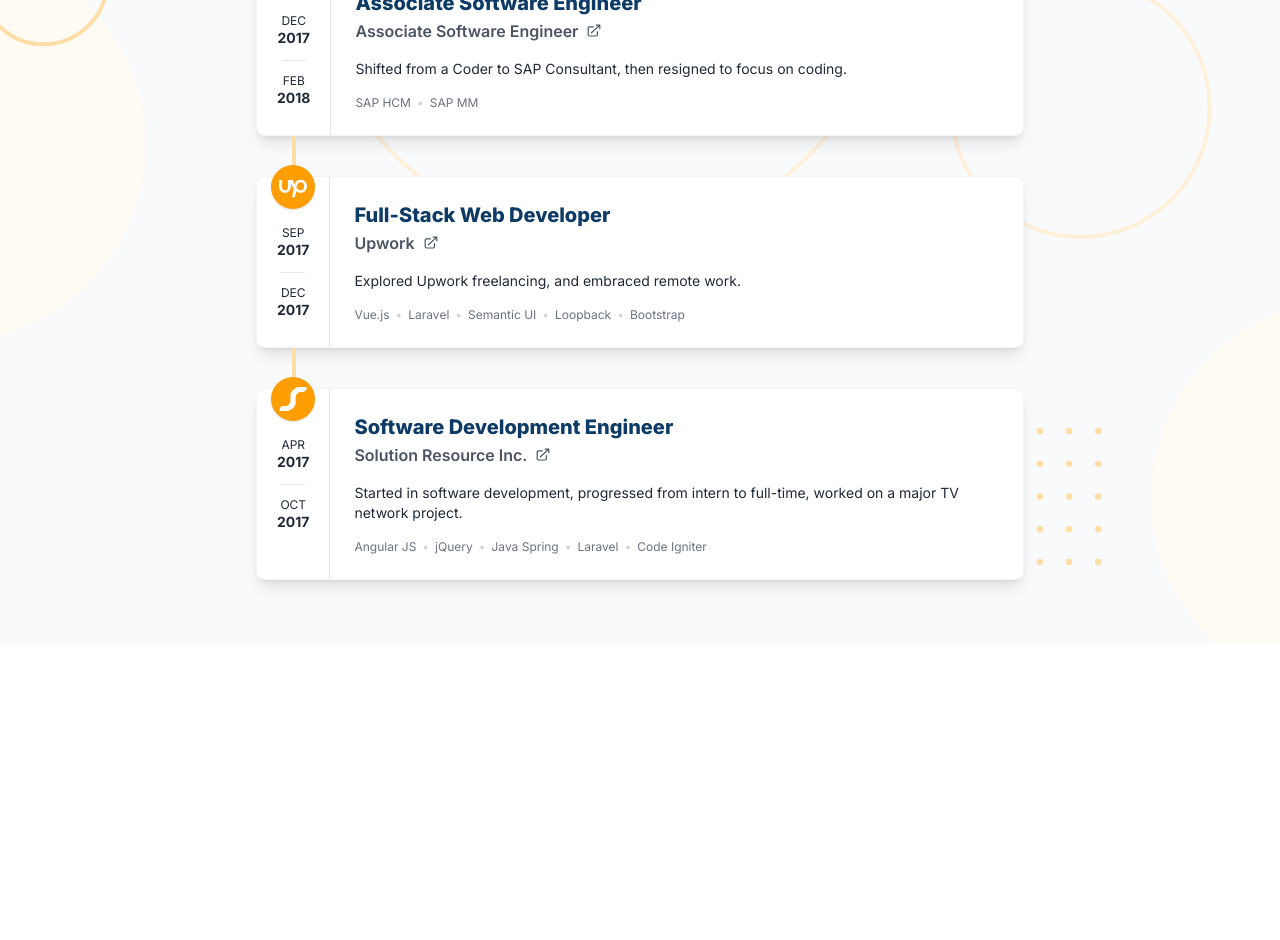
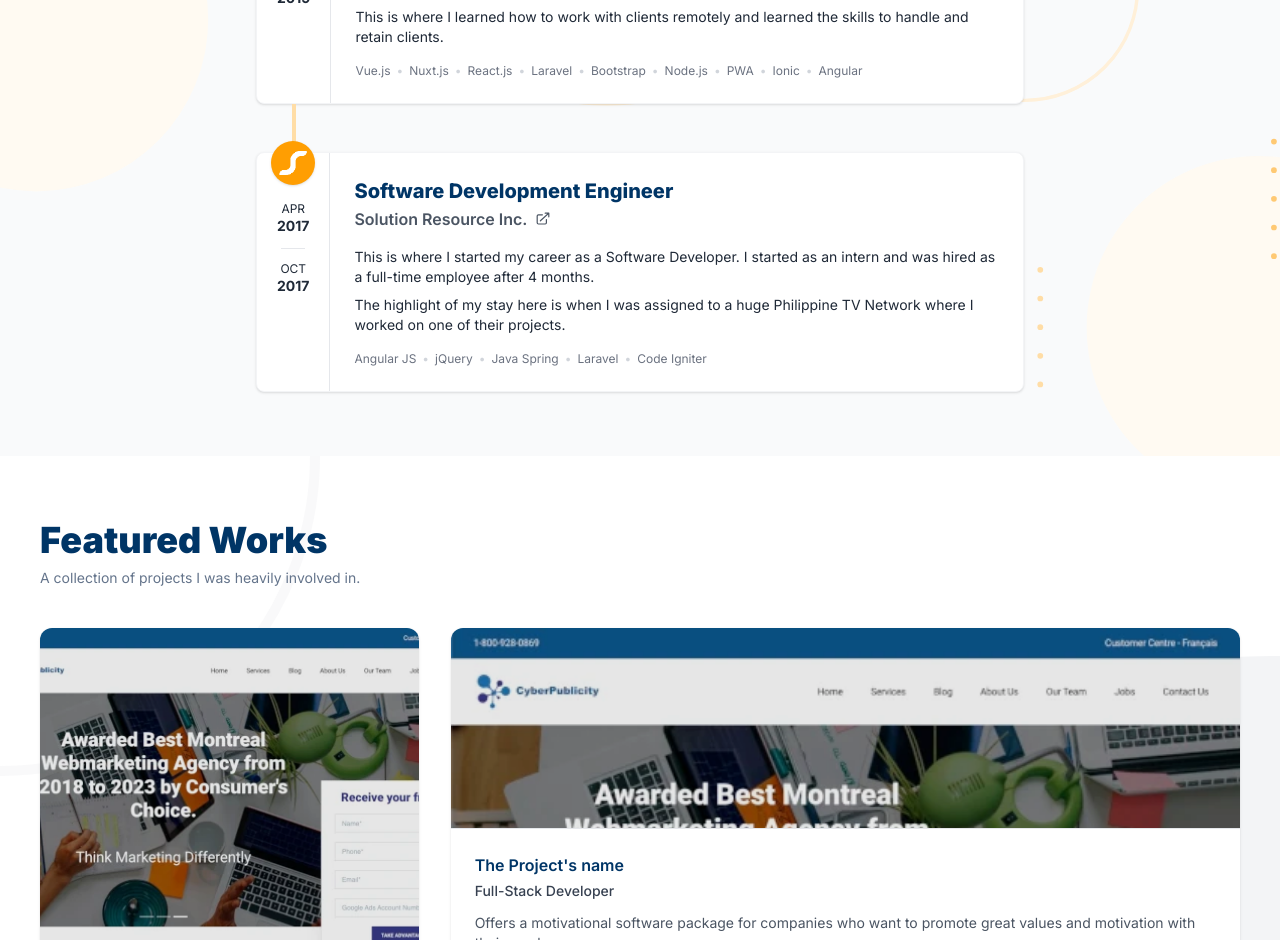
Before and after one commit to erwinmesi/v2.mesi.dev, a Next.js app: page / in a window 1280 px wide. Shown: the part 3000-3940 px from the top of the page. Built offline with nearby package versions, Linux system fonts and the light colour scheme.

Commit message:
feat(home): projects ui

```diff
--- /dev/null
+++ b/app/components/HomeProjects.tsx
@@ -0,0 +1,71 @@
+import { projects } from '@/app/configs/projects'
+import { Fragment } from 'react'
+import cn from 'classnames'
+import Dot from '@/app/components/shared/Dot'
+import SymbolCircle from '@/app/components/shared/SymbolCircle'
+
+function HomeProjects() {
+  return (
+    <section id="home-projects" className="bg-white relative overflow-hidden">
+      <SymbolCircle svgClass="border-[10px] border-gray-100 !opacity-100 md:!opacity-50 w-[50%] left-0 top-0 -translate-x-1/2 -translate-y-1/2" />
+      <SymbolCircle svgClass="bg-gray-200 lg:bg-gray-100 !opacity-100 w-[175%] right-0 top-[200px] translate-x-1/2" />
+      <SymbolCircle svgClass="md:hidden border-[20px] border-gray-200 !opacity-100 w-[175%] right-0 bottom-0 translate-x-1/2 translate-y-1/2" />
+      <div className="site-container py-16 relative z-[1]">
+        <div className="mb-10">
+          <h2 className="section-header">Featured Works</h2>
+          <p className="section-sub-header">
+            A collection of projects I was heavily involved in.
+          </p>
+        </div>
+        <div className="grid md:grid-cols-2 lg:grid-cols-3 gap-6 xl:gap-8">
+          {projects.map((project, index) => (
+            <div
+              key={index}
+              className={cn('group shadow md:rounded-lg xl:rounded-xl overflow-hidden', project.className)}
+            >
+              <div className="flex flex-col justify-between h-full">
+                <div className="flex-1 overflow-hidden">
+                  <picture className="block transition-all brightness-[0.9] group-hover:brightness-100 group-hover:scale-[1.033] w-full h-full duration-300">
+                    <img
+                      src={project.thumbnail}
+                      alt={project.name}
+                      className={cn(
+                        'w-full object-cover object-top',
+                        project.thumbnailClass
+                      )}
+                    />
+                  </picture>
+                </div>
+                <div className="p-6 bg-white border-t">
+                  <h3 className="font-semibold text-navy-blue">
+                    {project.name}
+                  </h3>
+                  <p className="text-sm mt-1 font-medium text-typo-700">
+                    {project.role}
+                  </p>
+                  <p className="text-sm mt-3 text-typo-600">
+                    {project.description}
+                  </p>
+                  <ul className="flex flex-wrap text-xs text-typo-500 mt-2">
+                    {project.technologies.map((technology, index) => (
+                      <Fragment key={index}>
+                        <li>{technology}</li>
+                        {index < project.technologies.length - 1 && (
+                          <li>
+                            <Dot />
+                          </li>
+                        )}
+                      </Fragment>
+                    ))}
+                  </ul>
+                </div>
+              </div>
+            </div>
+          ))}
+        </div>
+      </div>
+    </section>
+  )
+}
+
+export default HomeProjects
--- a/app/components/WorkHistoryCard.tsx
+++ b/app/components/WorkHistoryCard.tsx
@@ -9,7 +9,7 @@
 
 function WorkHistoryCard({ job }: WorkHistoryCardProps) {
   return (
-    <div className="border border-gray-100 rounded-lg shadow-lg bg-white">
+    <div className="border border-gray-100 md:rounded-lg shadow bg-white">
       <div className="flex flex-col sm:flex-row">
         <div className="relative flex flex-row sm:flex-col justify-end sm:justify-start text-center gap-y-2 py-[18px] sm:pt-12 sm:pb-5 px-5 shrink-0">
           <picture className="absolute left-12 sm:left-1/2 -translate-x-1/2 top-2 sm:-top-3 bg-primary rounded-full grid place-content-center shadow w-10 sm:w-11 h-10 sm:h-11">
@@ -36,13 +36,13 @@
         </div>
         <div className="flex-1 border-t sm:border-t-0 sm:border-l pt-4 sm:pt-6 p-6 space-y-4">
           <div>
-            <h3 className="text-pinion-blue font-extrabold text-lg md:text-xl mb-0.5">
+            <h3 className="text-navy-blue font-extrabold text-lg md:text-xl mb-0.5">
               {job.position}
             </h3>
             {job.company_url ? (
               <a
                 href={job.company_url}
-                className="font-semibold text-typo-600 flex gap-x-2 items-center hover:underline"
+                className="font-semibold text-typo-600 inline-flex gap-x-2 items-center hover:underline"
               >
                 {job.company_name}
                 <ArrowTopRightOnSquareIcon height="16" />
--- a/app/components/WorkHistoryLine.tsx
+++ b/app/components/WorkHistoryLine.tsx
@@ -3,7 +3,7 @@
 function WorkHistoryLine() {
   return (
     <div className="spacer pl-[46px] sm:pl-9">
-      <div className="line h-10 border-l-4 border-primary-200"></div>
+      <div className="line h-12 border-l-4 border-primary-200"></div>
     </div>
   )
 }
--- /dev/null
+++ b/app/configs/projects.ts
@@ -0,0 +1,64 @@
+import image from '@/app/assets/images/project.webp'
+
+export const projects = [
+  {
+    name: "The Project's name",
+    role: 'Full-Stack Developer',
+    thumbnail: image.src,
+    thumbnailClass: 'h-[200px] md:h-[200px] lg:h-full',
+    className: 'md:col-span-1 md:row-span-1 lg:col-span-1 lg:row-span-2',
+    description:
+      'Offers a motivational software package for companies who want to promote great values and motivation with their employees.',
+    technologies: ['Vue.js', 'Tailwind', 'Laravel'],
+  },
+  {
+    name: "The Project's name",
+    role: 'Full-Stack Developer',
+    thumbnail: image.src,
+    thumbnailClass: 'h-[200px] md:h-[200px] lg:h-[200px]',
+    className: 'md:col-span-1 md:row-span-1 lg:col-span-2 lg:row-span-1',
+    description:
+      'Offers a motivational software package for companies who want to promote great values and motivation with their employees.',
+    technologies: ['Vue.js', 'Tailwind', 'Laravel'],
+  },
+  {
+    name: "The Project's name",
+    role: 'Full-Stack Developer',
+    thumbnail: image.src,
+    thumbnailClass: 'h-[200px] md:h-[200px] lg:h-[200px]',
+    className: 'md:col-span-2 md:row-span-1 lg:col-span-1 lg:row-span-1',
+    description:
+      'Offers a motivational software package for companies who want to promote great values and motivation with their employees.',
+    technologies: ['Vue.js', 'Tailwind', 'Laravel'],
+  },
+  {
+    name: "The Project's name",
+    role: 'Full-Stack Developer',
+    thumbnail: image.src,
+    thumbnailClass: 'h-[200px] md:h-[200px] lg:h-full',
+    className: 'md:col-span-1 md:row-span-1 lg:col-span-1 lg:row-span-2',
+    description:
+      'Offers a motivational software package for companies who want to promote great values and motivation with their employees.',
+    technologies: ['Vue.js', 'Tailwind', 'Laravel'],
+  },
+  {
+    name: "The Project's name",
+    role: 'Full-Stack Developer',
+    thumbnail: image.src,
+    thumbnailClass: 'h-[200px] md:h-full lg:h-[200px]',
+    className: 'md:col-span-1 md:row-span-2 lg:col-span-1 lg:row-span-1',
+    description:
+      'Offers a motivational software package for companies who want to promote great values and motivation with their employees.',
+    technologies: ['Vue.js', 'Tailwind', 'Laravel'],
+  },
+  {
+    name: "The Project's name",
+    role: 'Full-Stack Developer',
+    thumbnail: image.src,
+    thumbnailClass: 'h-[200px] md:h-[200px] lg:h-[200px]',
+    className: 'md:col-span-1 md:row-span-1 lg:col-span-1 lg:row-span-1',
+    description:
+      'Offers a motivational software package for companies who want to promote great values and motivation with their employees.',
+    technologies: ['Vue.js', 'Tailwind', 'Laravel'],
+  },
+]
--- a/app/configs/workHistory.ts
+++ b/app/configs/workHistory.ts
@@ -26,7 +26,8 @@
     company_url: undefined,
     logo_url: imgCodevol.src,
     position: 'Full-Stack Web Developer',
-    description: "Managed projects to enhance clients' marketing through websites, apps, and e-commerce.",
+    description:
+      '<p>I handle projects mainly intended to help clients with their marketing needs.</p><p>Primarily work on Marketing Websites such as Landing Pages, Advertising-related Web Apps and E-commerce Websites.</p>',
     technologies: [
       'Vue.js',
       'React.js',
@@ -50,7 +51,8 @@
     company_url: 'https://i-cube-digitalsolutions.com/',
     logo_url: imgIcube.src,
     position: 'Senior Web Developer',
-    description: "Led projects using front/back-end tools and handled project management tasks.",
+    description:
+      '<p>Handled projects using various front-end and back-end tools.</p><p>Also did Project Management tasks — talking to clients, handling Scrum meetings, setting up sprints and handling project requirements and documentations.</p>',
     technologies: [
       'Vue.js',
       'Nuxt.js',
@@ -74,7 +76,8 @@
     company_url: 'https://www.upwork.com/freelancers/~0199bd5921ffe7c943',
     logo_url: imgUpwork.src,
     position: 'Full-Stack Web and Cross-Platform Mobile Developer',
-    description: "Started full-time freelancing, gaining remote work and client management skills.",
+    description:
+      '<p>After 6-months from my first corporate job, I started working as a full-time freelancer. I handled projects from clients from different parts of the world.</p><p>This is where I learned how to work with clients remotely and learned the skills to handle and retain clients.</p>',
     technologies: [
       'Vue.js',
       'Nuxt.js',
@@ -87,8 +90,8 @@
       'Angular',
     ],
     from: {
-      month: 'Feb',
-      year: '2018',
+      month: 'Oct',
+      year: '2017',
     },
     to: {
       month: 'Jan',
@@ -96,43 +99,12 @@
     },
   },
   {
-    company_name: 'Associate Software Engineer',
-    company_url: 'https://www.accenture.com/ph-en/',
-    logo_url: imgIcube.src,
-    position: 'Associate Software Engineer',
-    description: "Shifted from a Coder to SAP Consultant, then resigned to focus on coding.",
-    technologies: ['SAP HCM', 'SAP MM'],
-    from: {
-      month: 'Dec',
-      year: '2017',
-    },
-    to: {
-      month: 'Feb',
-      year: '2018',
-    },
-  },
-  {
-    company_name: 'Upwork',
-    company_url: 'https://www.upwork.com/freelancers/~0199bd5921ffe7c943',
-    logo_url: imgUpwork.src,
-    position: 'Full-Stack Web Developer',
-    description: "Explored Upwork freelancing, and embraced remote work.",
-    technologies: ['Vue.js', 'Laravel', 'Semantic UI', 'Loopback', 'Bootstrap'],
-    from: {
-      month: 'Sep',
-      year: '2017',
-    },
-    to: {
-      month: 'Dec',
-      year: '2017',
-    },
-  },
-  {
     company_name: 'Solution Resource Inc.',
     company_url: 'https://solutionsresource.com/',
     logo_url: imgSri.src,
     position: 'Software Development Engineer',
-    description: "Started in software development, progressed from intern to full-time, worked on a major TV network project.",
+    description:
+      '<p>This is where I started my career as a Software Developer. I started as an intern and was hired as a full-time employee after 4 months.</p><p>The highlight of my stay here is when I was assigned to a huge Philippine TV Network where I worked on one of their projects.</p>',
     technologies: [
       'Angular JS',
       'jQuery',
--- a/app/page.tsx
+++ b/app/page.tsx
@@ -3,6 +3,7 @@
 import HomeHero from '@/app/components/HomeHero'
 import HomeSkills from '@/app/components/HomeSkills'
 import HomeWorkHistory from '@/app/components/HomeWorkHistory'
+import HomeProjects from '@/app/components/HomeProjects'
 import SiteNavbar from '@/app/components/SiteNavbar'
 import SiteWipNotice from '@/app/components/SiteWipNotice'
 
@@ -16,6 +17,7 @@
         <HomeAbout />
         <HomeSkills />
         <HomeWorkHistory />
+        <HomeProjects />
       </main>
     </>
   )
--- a/app/styles/globals.scss
+++ b/app/styles/globals.scss
@@ -43,7 +43,7 @@
 }
 
 .section-header {
-  @apply text-4xl text-pinion-blue font-black;
+  @apply text-4xl text-navy-blue font-black;
 }
 
 .section-sub-header {
--- a/app/styles/variables.scss
+++ b/app/styles/variables.scss
@@ -1,7 +1,7 @@
 :root {
   --shadow-soft: 0 14px 30px 0 rgb(107, 107, 107, 0.10), 0 2px 2px 0 rgb(107, 107, 107, 0.25);
 
-  --color-pinion-blue: #0d3b66;
+  --color-navy-blue: #003566;
 
   --color-primary-50: #fffaf2;
   --color-primary-100: #fff0d9;
--- a/tailwind.config.ts
+++ b/tailwind.config.ts
@@ -14,7 +14,7 @@
       },
 
       colors: {
-        'pinion-blue': 'var(--color-pinion-blue)',
+        'navy-blue': 'var(--color-navy-blue)',
 
         primary: {
           50: 'var(--color-primary-50)',
```
Also changed, not shown: app/assets/images/project.webp (added).
